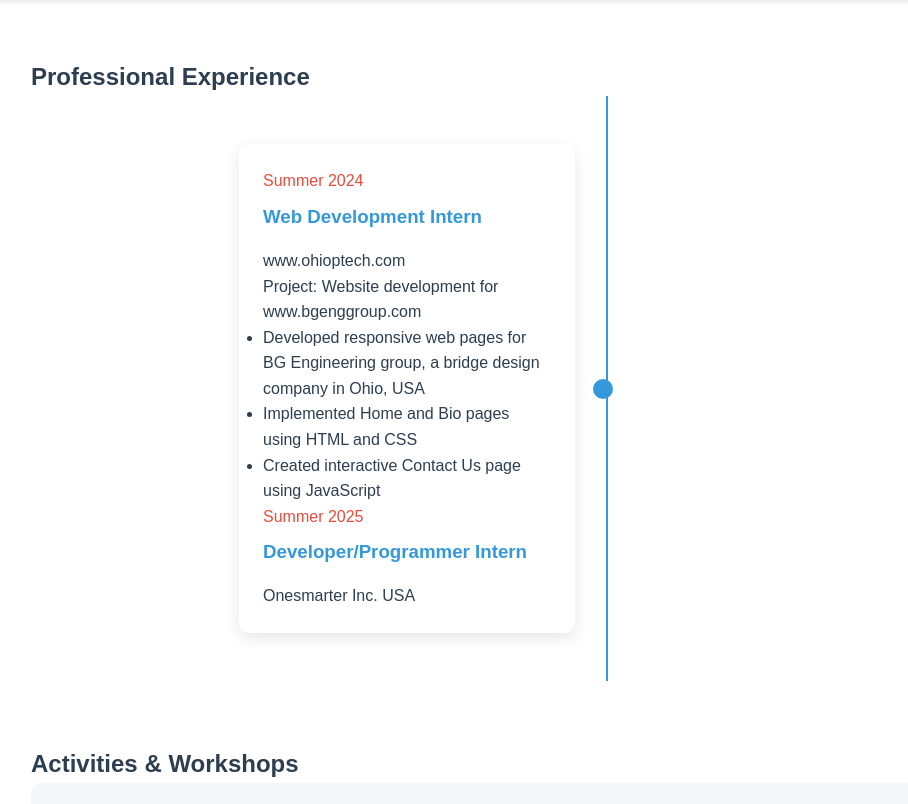
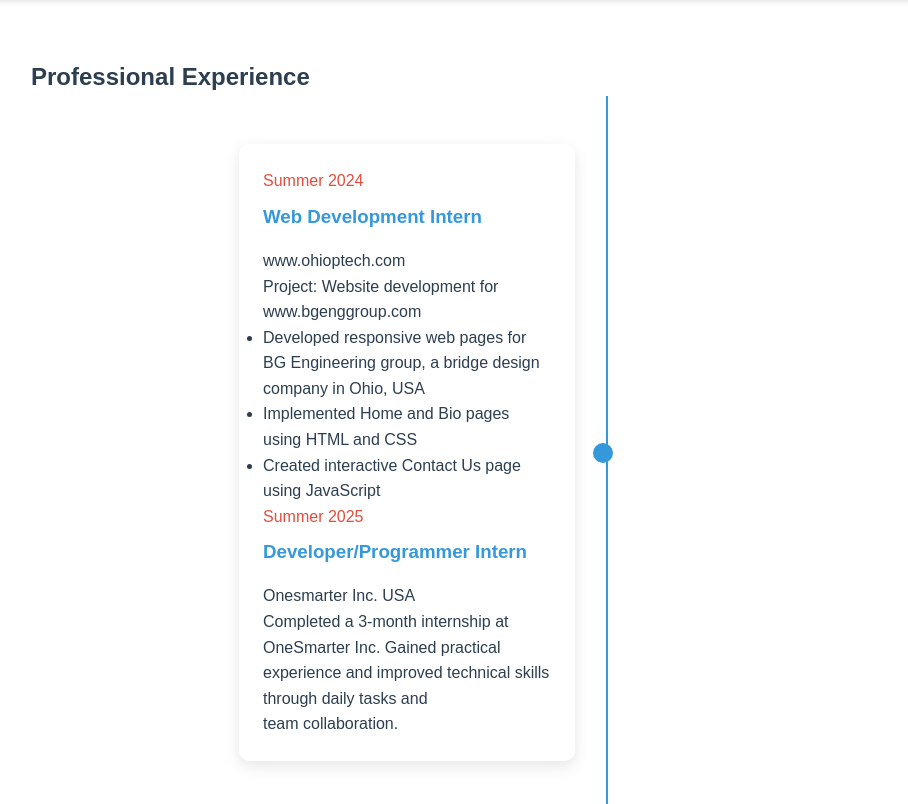
Before and after one commit to KrishnaKashikar/Portfolio-Website, a plain HTML site: page experience.html in a window 1280 px wide. Shown: the part 70-874 px from the top of the page, without its empty margins (33-941 px from the left). Drawn offline with Linux system fonts and the light colour scheme.

Commit message:
experience.html, index.html

```diff
--- a/experience.html
+++ b/experience.html
@@ -137,6 +137,7 @@
                         <p class="date">Summer 2025</p>
                         <h3>Developer/Programmer Intern</h3>
                         <p>Onesmarter Inc. USA</p>
+                        <p>Completed a 3-month internship at OneSmarter Inc. Gained practical experience and improved technical skills through daily tasks and team collaboration.</p>
                     </ul>
                 </div>
             </div>
```
Also changed, not shown: index.html (line endings or trailing spaces).
